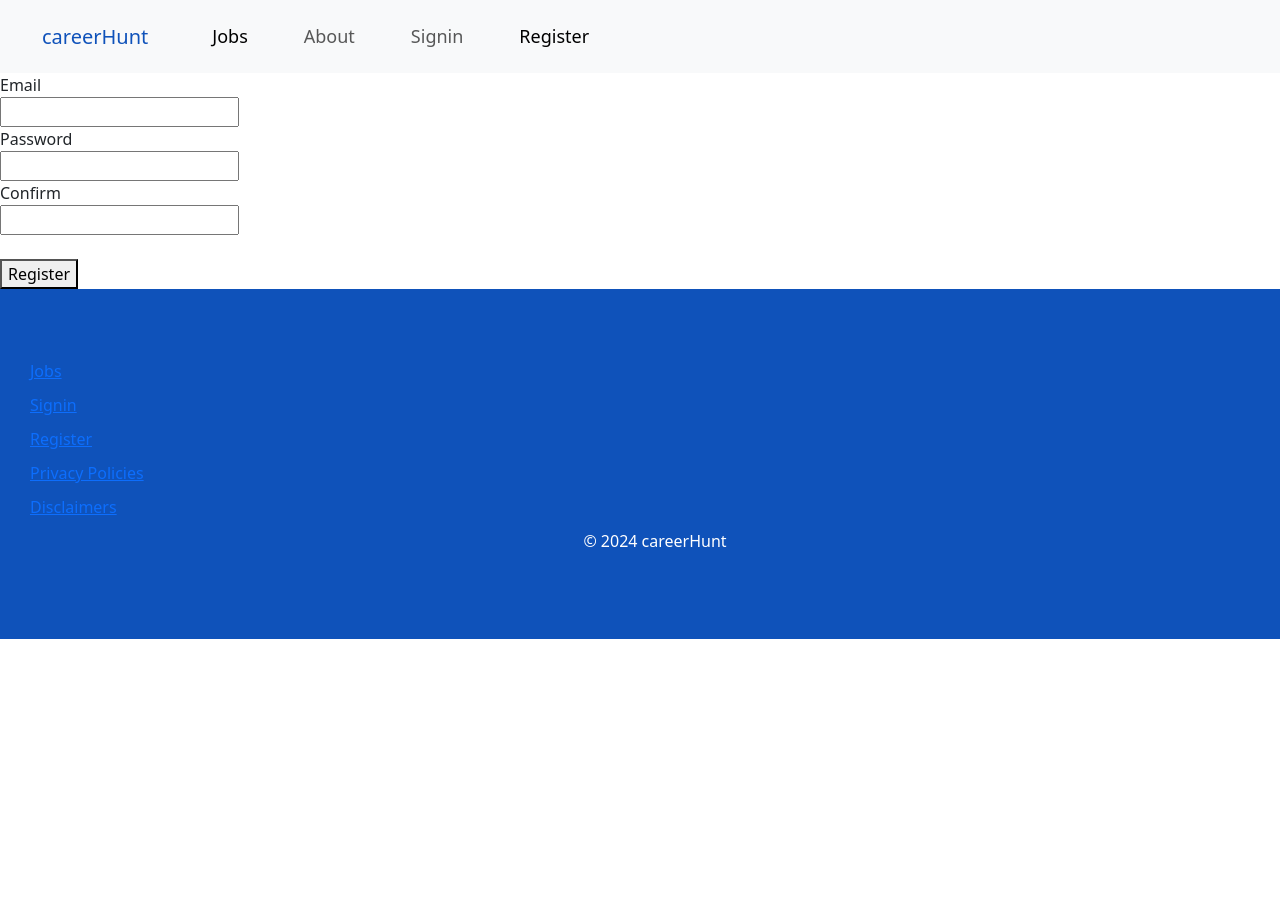
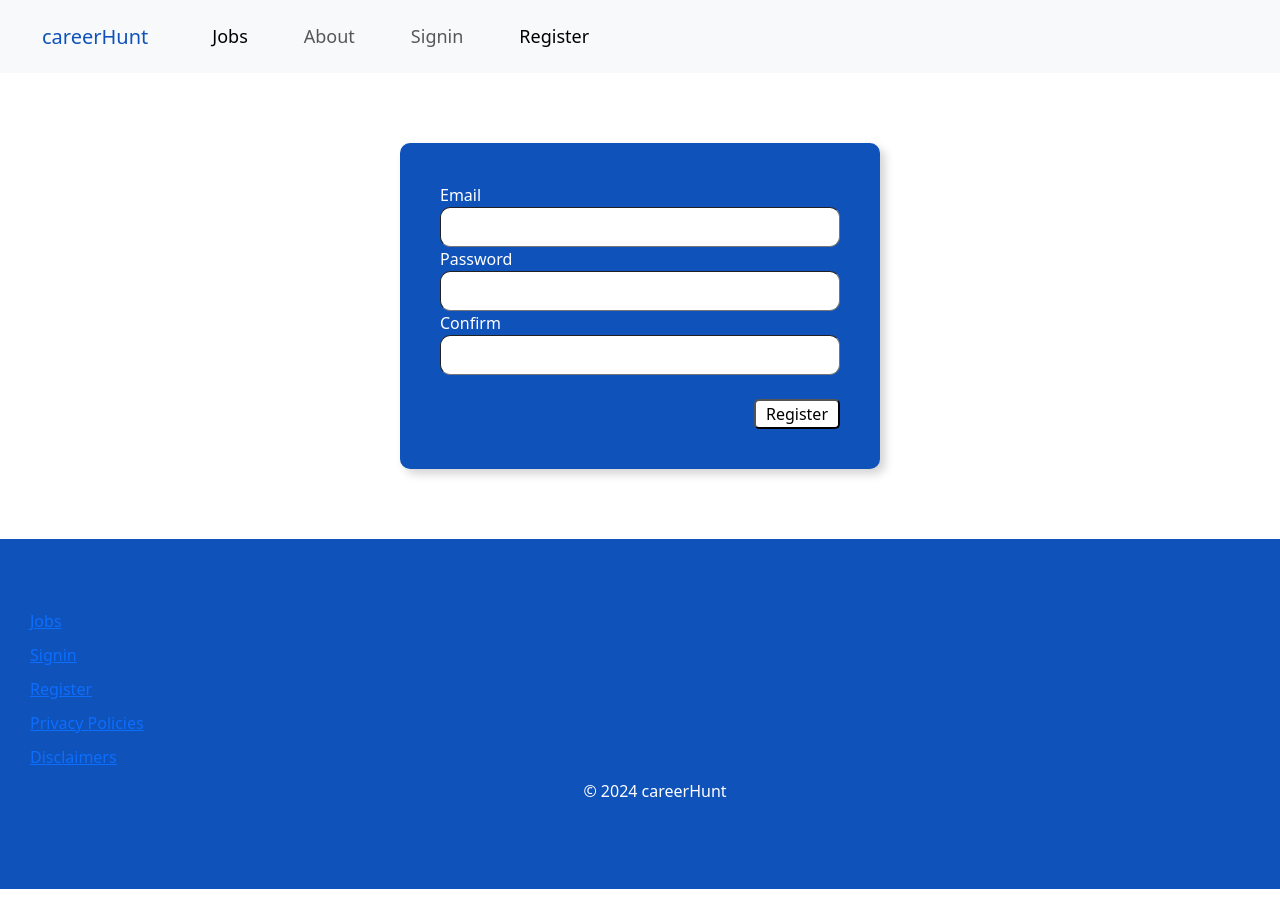
Before and after one commit to A-O-Emmanuel/careerhunt-front-end, a React (Vite) app: page /register in a window 1280 px wide. Before the commit the page ends 800 px from the top, so only its background shows below. Built offline with nearby package versions, Linux system fonts and the light colour scheme.

Commit message:
added styles for the signin and register form

```diff
--- a/src/components/Navigation.jsx
+++ b/src/components/Navigation.jsx
@@ -28,6 +28,8 @@ function handleSubmit(e) {
    //console.log(citySearch)
    e.preventDefault()
 }
+
+
 
 useEffect( function () {
     setIsLoading(true);
@@ -65,14 +67,11 @@ useEffect( function () {
                         type="text"
                         name="enterCity"
                         ref={cityTitle}
-                        placeholder="City"
+                        placeholder="City or Postcode"
                         />
                         <button className="form-container__search-button">Find jobs</button>
 
             </form>
-            <div>
-
-            </div>
         </div>
 
         {isLoading && <Loader /> }
--- a/src/components/Register.jsx
+++ b/src/components/Register.jsx
@@ -8,23 +8,24 @@ function Register() {
     return (
         <>
         <Header />
-            <Form method='post' className="register_form">
-                <label htmlFor="email">Email</label>
+        <div className="register">
+            <Form method='post' className="register__form">
+                <label htmlFor="email" >Email</label>
                 <br />
-                <input type="email" name="email" required />
+                <input type="email" name="email" required className="register__form--email" />
                 <br />
                 <label htmlFor="password">Password</label>
                 <br />
-                <input type="password" name="password" required minLength={6} />
+                <input type="password" name="password" required minLength={6} className="register__form--password" />
                 <br />
                 <label htmlFor="confirm-password">Confirm</label>
                 <br />
-                <input type="password" name="confirm" required minLength={6} />
+                <input type="password" name="confirm" required minLength={6} className="register__form--confirm" />
                 <br />
-
                 <br />
-                <button>Register</button>
+                <button className="register__form--button">Register</button>
             </Form>
+        </div>
         <Footer />
         </>
     )
--- a/src/components/SignIn.jsx
+++ b/src/components/SignIn.jsx
@@ -7,17 +7,19 @@ function SignIn() {
     return (
         <>
             <Header />
-            <Form method='post' className="signin_form">
-                <label htmlFor="email">Email</label>
+            <div className="signin">
+            <Form method='post' className="signin__form">
+                <label htmlFor="email" className="signin__form--email-label">Email</label>
                 <br />
-                <input type="email" name="email" required />
+                <input type="email" name="email" required className="signin__form--email" />
                 <br />
-                <label htmlFor="password">Password</label> <br />
-                <input type="password" name="password" required minLength={6} />
+                <label htmlFor="password" className="signin__form--password-label">Password</label> <br />
+                <input type="password" name="password" required minLength={6} className="signin__form--password" />
                 <br />
                 <br />
-                <button>Sign In</button>
+                <button className="signin__form--button">Sign In</button>
             </Form>
+            </div>
             <Footer />
         </>
     )
--- a/src/index.css
+++ b/src/index.css
@@ -93,10 +93,99 @@ body {
 
 }
 
+.signin {
+    display: flex;
+    justify-content: center;
+    padding-top: 70px;
+    padding-bottom: 70px;
+}
+
+.signin__form {
+    padding: 40px;
+    background-color: #0F52BA;
+    border-radius: 10px;
+    color:#fff;
+    box-shadow: 5px 5px 10px lightgray;
+}
+
+.signin__form--email {
+    height: 40px;
+    width: 400px;
+    border-radius: 10px;
+    padding-left: 10px;
+    border-width: thin;
+}
+
+.signin__form--password {
+    height: 40px;
+    width: 400px;
+    border-radius: 10px;
+    padding-left: 10px;
+    border-width: thin;
+}
+
+.signin__form--button {
+    float: right;
+    border-radius: 5px;
+    padding-left: 10px;
+    padding-right: 10px;
+    background-color: #fff;
+}
+
+
+.register {
+    display: flex;
+    justify-content: center;
+    padding-top: 70px;
+    padding-bottom: 70px;
+}
+
+.register__form {
+    padding: 40px;
+    background-color: #0F52BA;
+    border-radius: 10px;
+    color:#fff;
+    box-shadow: 5px 5px 10px lightgray;
+}
+
+.register__form--email {
+    height: 40px;
+    width: 400px;
+    border-radius: 10px;
+    padding-left: 10px;
+    border-width: thin;
+}
+
+.register__form--password {
+    height: 40px;
+    width: 400px;
+    border-radius: 10px;
+    padding-left: 10px;
+    border-width: thin;
+}
+
+.register__form--confirm {
+    height: 40px;
+    width: 400px;
+    border-radius: 10px;
+    padding-left: 10px;
+    border-width: thin;
+}
+
+.register__form--button {
+    float: right;
+    border-radius: 5px;
+    padding-left: 10px;
+    padding-right: 10px;
+    background-color: #fff;
+}
+
+
+
 
 
 .job-info--box{
-    border-color: aqua;
+    border-color: #0F52BA;
     margin-bottom: 50px;
     margin-left: 50px;
     margin-right: 50px;
```
